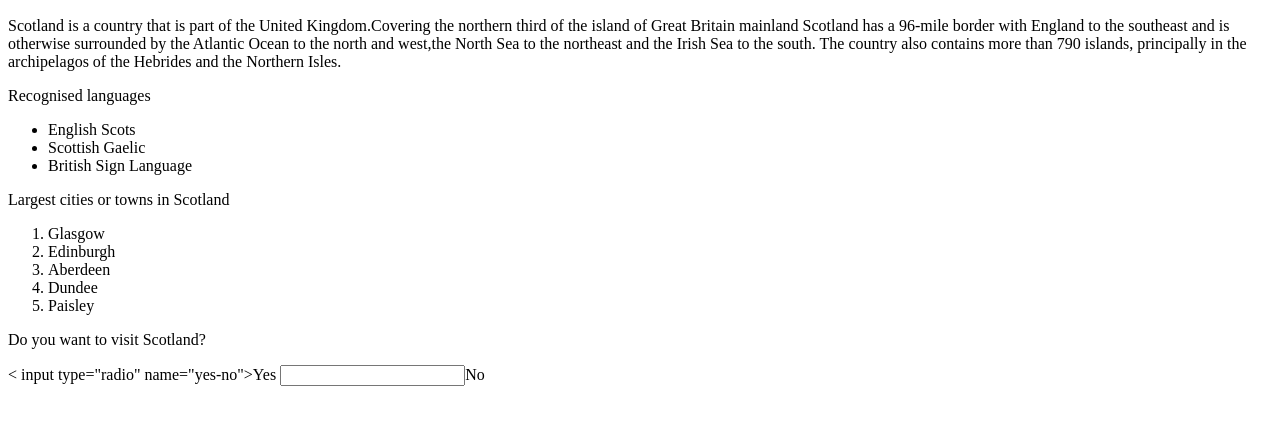
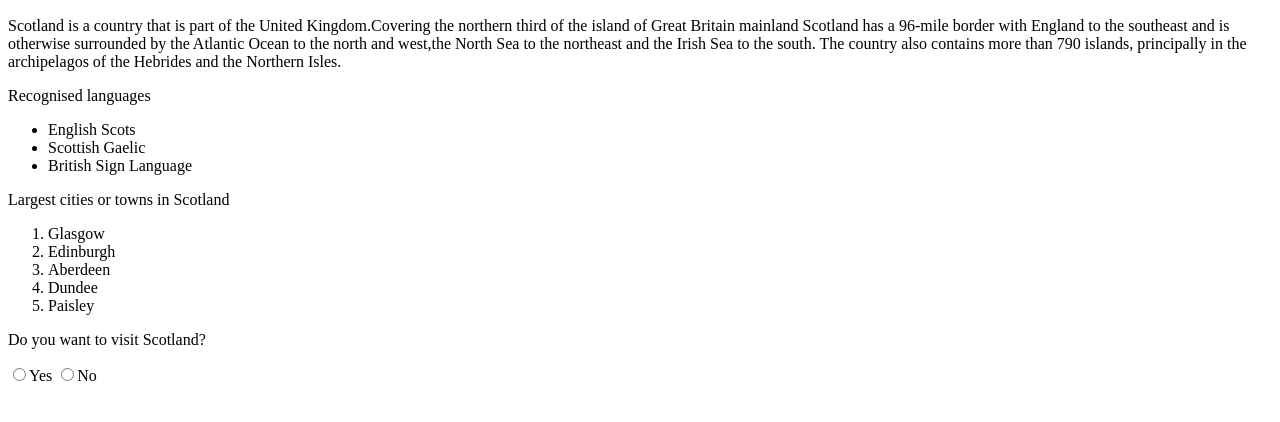
Before and after one commit to Mykola85/Hello-world, a plain HTML site: page index.html in a window 1280 px wide. Shown: the part 370-792 px from the top of the page. Drawn offline with Linux system fonts and the light colour scheme.

Commit message:
added fixed radio

```diff
--- a/index.html
+++ b/index.html
@@ -29,12 +29,8 @@
    <li>Paisley</li>
 </ol>
 <p>Do you want to visit Scotland?</p>
-<label>
-< input type="radio" name="yes-no">Yes
-</label>
-<label>
-   <input type=""radio" name=" yes-no">No
-   </label>
+<label for="Yes"><input type="radio" name="Yes-No">Yes</label>
+<label for="No"><input type="radio" name="Yes-No">No</label>
 </main>
  </body>
  </html>
```
